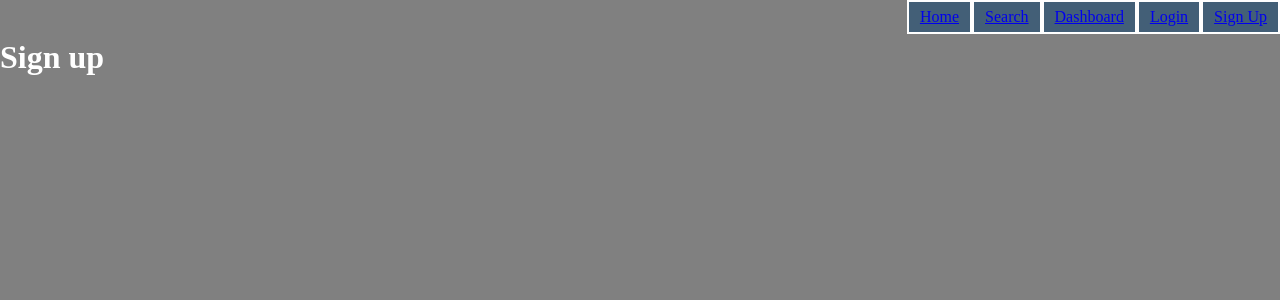
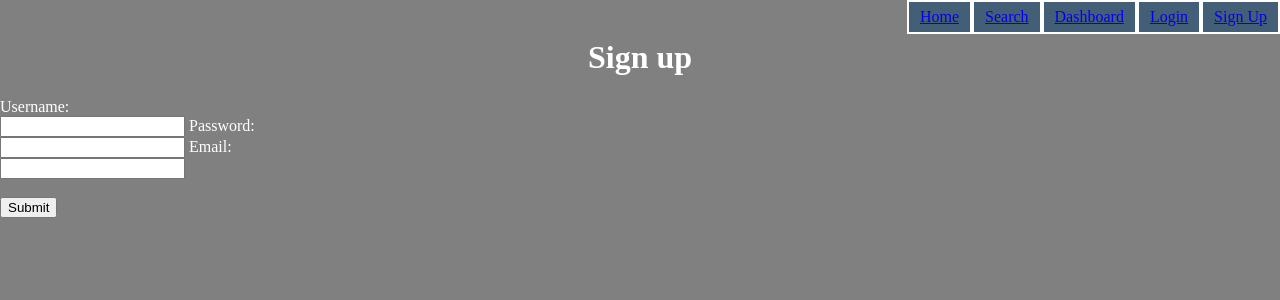
Before and after one commit to m1k0103/FlaskWebArchiver, a Flask app: page /signup in a window 1280 px wide. Shown: the part 16-316 px from the top of the page. Run offline with Flask 3, Linux system fonts and the light colour scheme.

Commit message:
simple signup form

```diff
--- a/FlaskWebArchiver/templates/signup.html
+++ b/FlaskWebArchiver/templates/signup.html
@@ -2,5 +2,16 @@
 
 {% block title %} FA | Sign up {% endblock %}
 {% block content %}
-    <h1>Sign up</h1>
+    <h1 class="title">Sign up</h1>
+    <div>
+        <form action="signup" method="post">
+            <label for="username">Username:</label><br>
+            <input id="username" name="username" type="text">
+            <label for="password">Password:</label><br>
+            <input id="password" name="password" type="password">
+            <label for="email">Email:</label><br>
+            <input id="email" name="email" type="email"><br><br>
+            <input type="submit" value="Submit">
+        </form>
+    </div>
 {% endblock %}
```
